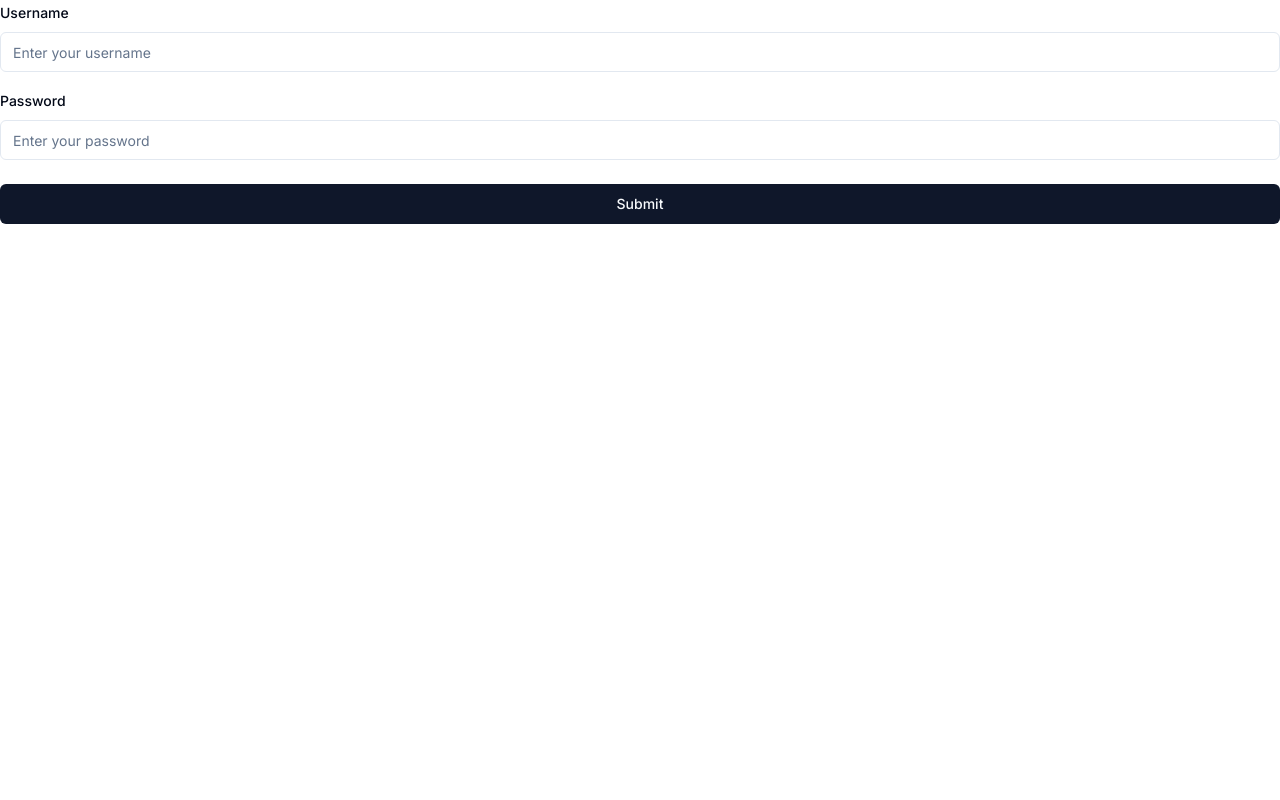
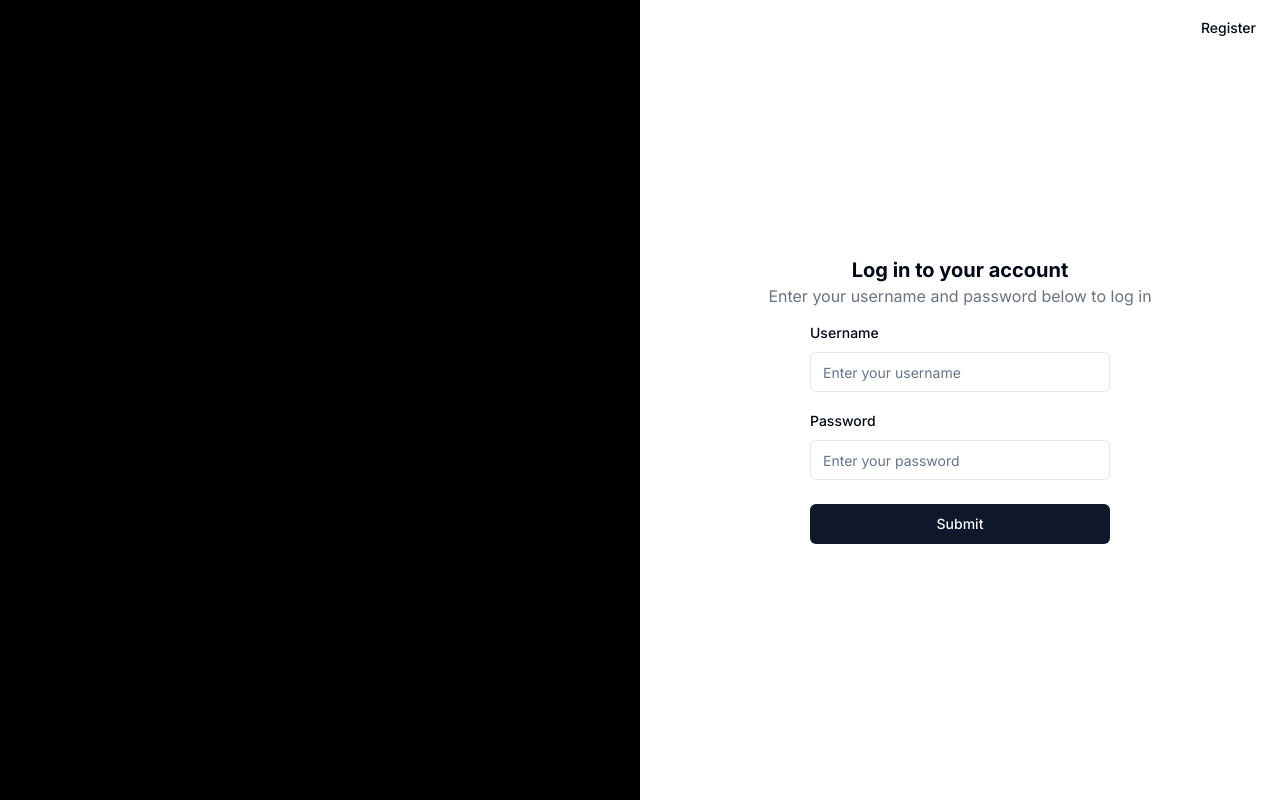
Before and after one commit to fennoms/personal-project, a Next.js app in the folder frontend/: page /login in a window 1280 px wide. Built offline with nearby package versions, Linux system fonts and the light colour scheme.

Commit message:
💄 Update login page UI

```diff
--- a/frontend/src/app/login/page.tsx
+++ b/frontend/src/app/login/page.tsx
@@ -1,7 +1,41 @@
 "use client";
 
+import { buttonVariants } from "@/components/ui/button";
 import LoginForm from "@/forms/LoginForm";
+import Link from "next/link";
 
 export default function LoginPage() {
-    return <LoginForm />;
+    return (
+        <div className="flex flex-row h-screen">
+            {/* Left side containing logo */}
+            <div className="flex flex-col basis-full bg-black"></div>
+
+            {/* Right side containing login form */}
+            <div className="flex basis-full">
+                <div className="flex justify-center items-center w-full flex-col">
+                    <div className="text-center pb-3">
+                        <h1 className="font-bold text-xl">
+                            Log in to your account
+                        </h1>
+                        <h2 className="text-gray-500 text-md">
+                            Enter your username and password below to log in
+                        </h2>
+                    </div>
+                    <div className="max-w-[300px] w-full">
+                        <LoginForm />
+                    </div>
+                </div>
+            </div>
+
+            {/* Button to redirect to login page, absolute on top right */}
+            <div className="absolute right-2 top-2">
+                <Link
+                    href="/register"
+                    className={buttonVariants({ variant: "ghost" })}
+                >
+                    Register
+                </Link>
+            </div>
+        </div>
+    );
 }
```
